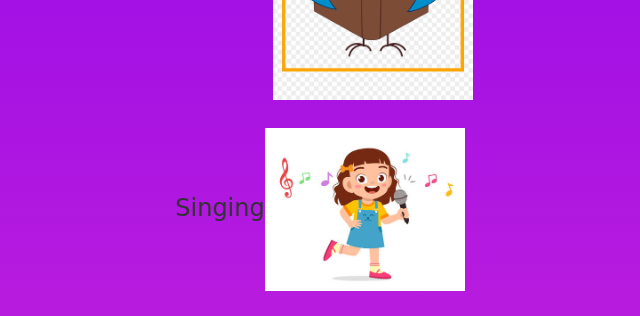
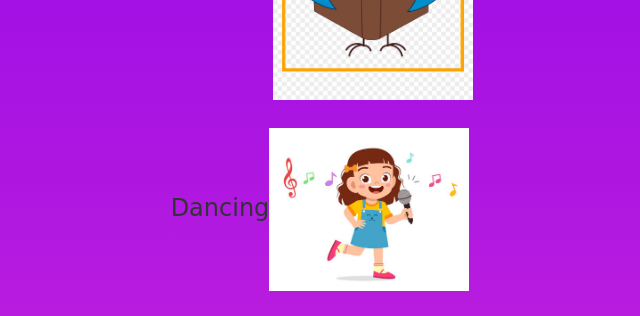
Before and after one commit to aanyashikha1107/AanyaGupta_1107-Portfolio, a plain HTML site: page index.html in a window 1280 px wide. Shown: the part 2740-3056 px from the top of the page, 340-980 px from the left. Drawn offline with nearby package versions, Linux system fonts and the light colour scheme; a web font is replaced by a local one.

Commit message:
Update index.html

```diff
--- a/index.html
+++ b/index.html
@@ -109,7 +109,7 @@
             <ol>
                 <li class="hobies">Reading <a class="my" href="https://en.wikipedia.org/wiki/Reading" target="_blank"><img width=100px src="reading.png"></a></li><br>
 
-                <li class="hobies">Singing<a class="my" href="https://en.wikipedia.org/wiki/Singing" target="_blank"><img src="singing.jpg"></a></li><br>
+                <li class="hobies">Dancing<a class="my" href="https://en.wikipedia.org/wiki/Dancing" target="_blank"><img src="singing.jpg"></a></li><br>
 
                 <li class="hobies">Swimming<a class="my" href="https://en.wikipedia.org/wiki/Swimming" target="_blank"><img src="swimming.png"></a></li><br>
 
```
